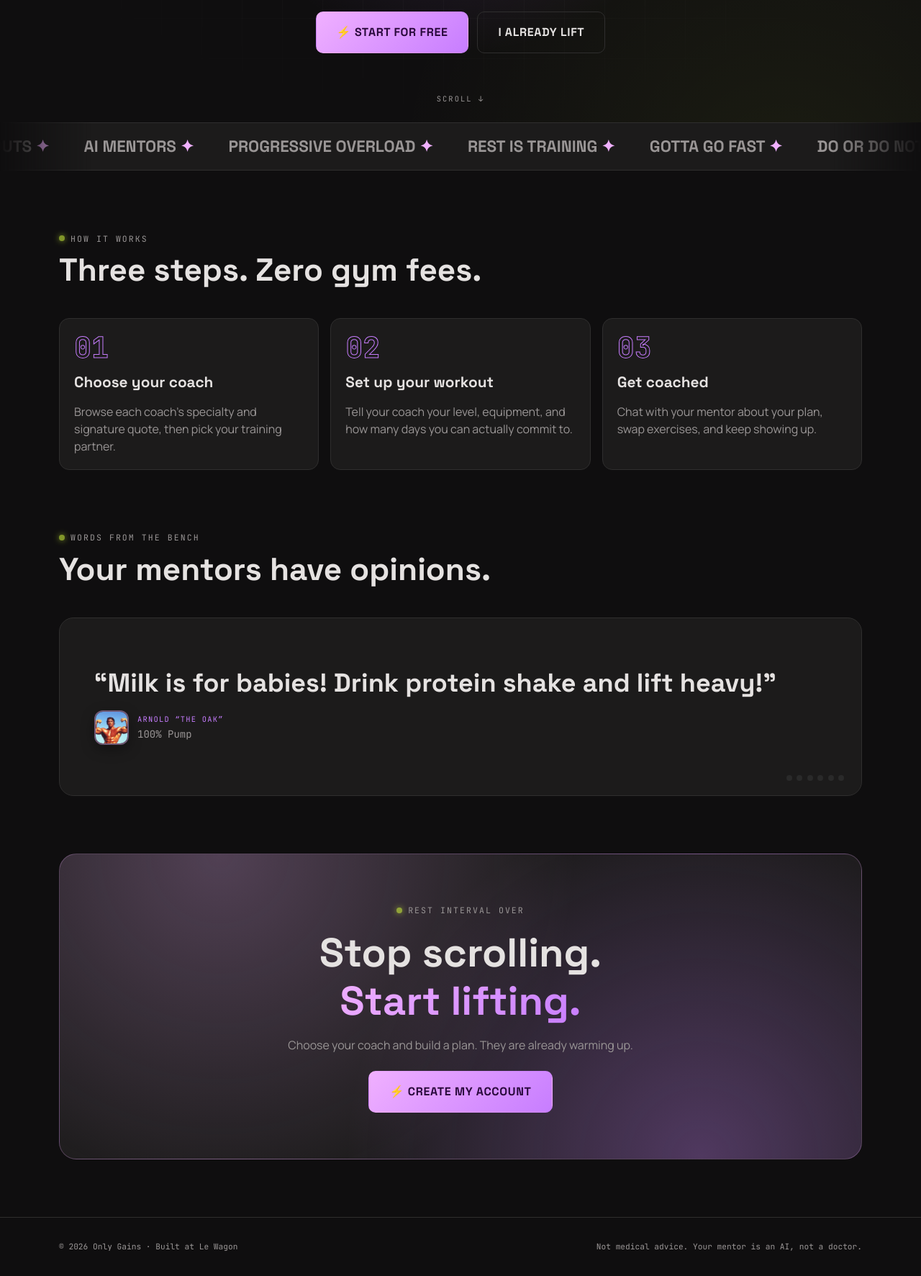
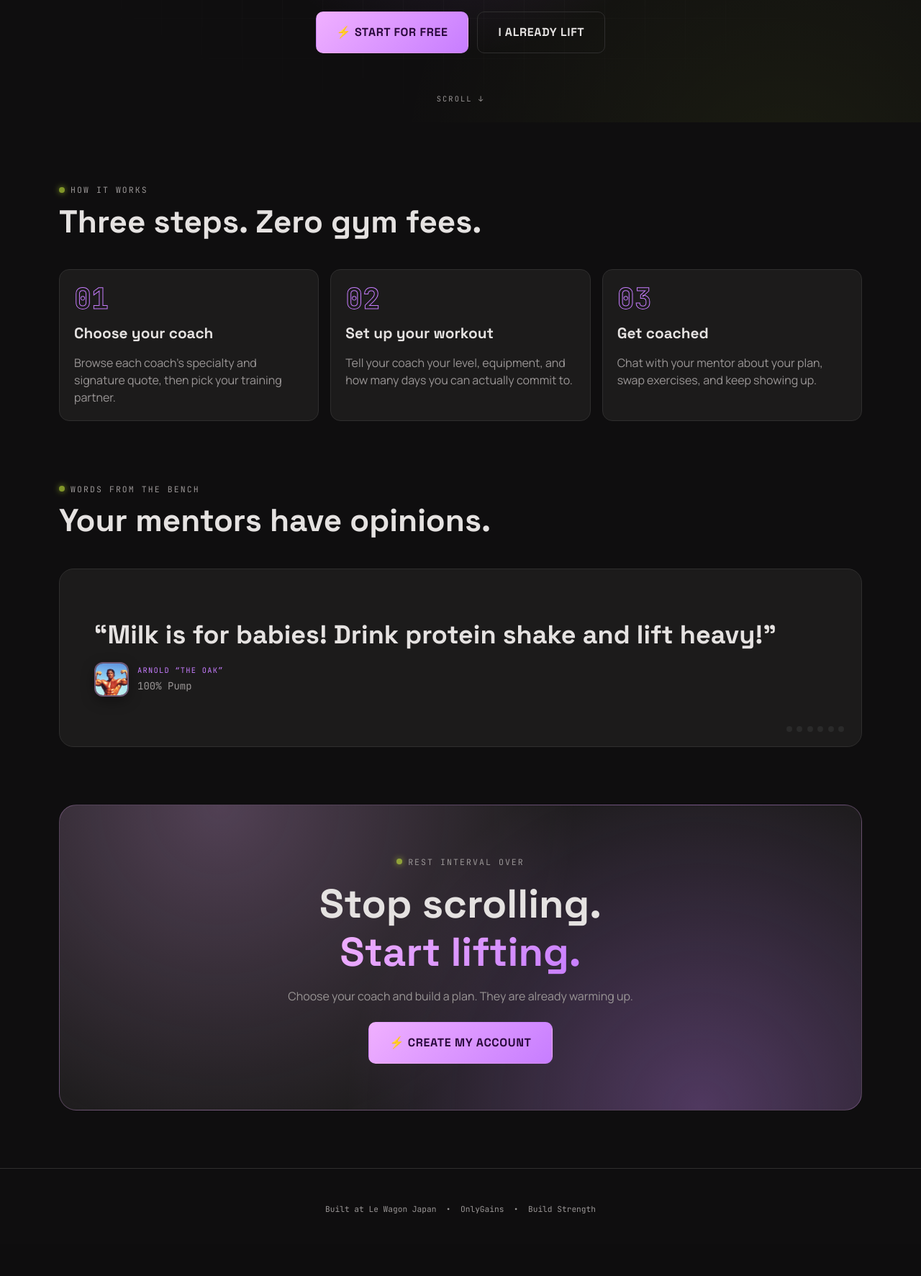
Before and after one commit to LZCR-JP/only_gains, a Rails app: page / in a window 1280 px wide. Shown: the part 655-2428 px from the top of the page at 72% size. After the commit the page ends 2341 px from the top, so only its background shows below. Run offline with Rails 7, Linux system fonts and the light colour scheme; data comes from the database, SQL or seed files in the repository; style sheets or scripts are compiled from the project's sources; some libraries are stand-ins or nearby versions.

Commit message:
fixed and improved

```diff
--- a/app/assets/stylesheets/pages/_home.scss
+++ b/app/assets/stylesheets/pages/_home.scss
@@ -215,6 +215,8 @@
   font-family: $mono-font;
   font-size: .7rem;
   color: var(--gf-muted);
+  text-align: center;
+  padding: 24px 0;
 }
 
 @media (prefers-reduced-motion: reduce) {
--- a/app/views/pages/home.html.erb
+++ b/app/views/pages/home.html.erb
@@ -29,18 +29,6 @@
 
   <span class="gf-scroll-hint" aria-hidden="true">scroll ↓</span>
 </section>
-
-<!-- MARQUEE -->
-<% marquee_words = ["No excuses", "Home workouts", "AI mentors", "Progressive overload", "Rest is training", "Gotta go fast", "Do or do not"] %>
-<div class="gf-marquee" aria-hidden="true">
-  <div class="gf-marquee-track">
-    <% 2.times do %>
-      <% marquee_words.each do |word| %>
-        <span><%= word %> <em>✦</em></span>
-      <% end %>
-    <% end %>
-  </div>
-</div>
 
 <!-- HOW IT WORKS -->
 <section class="gf-section">
@@ -114,8 +102,7 @@
 </section>
 
 <footer class="gf-site-footer">
-  <div class="container d-flex justify-content-between flex-wrap gap-2">
-    <span>© <%= Date.current.year %> Only Gains · Built at Le Wagon</span>
-    <span>Not medical advice. Your mentor is an AI, not a doctor.</span>
-  </div>
+  <p class="gf-footer-note gf-mono gf-muted">
+      Built at Le Wagon Japan &nbsp;•&nbsp; OnlyGains &nbsp;•&nbsp; Build Strength
+      </p>
 </footer>
```
Also changed, not shown: app/views/workout_plans/index.html.erb (+5 -5 lines).
